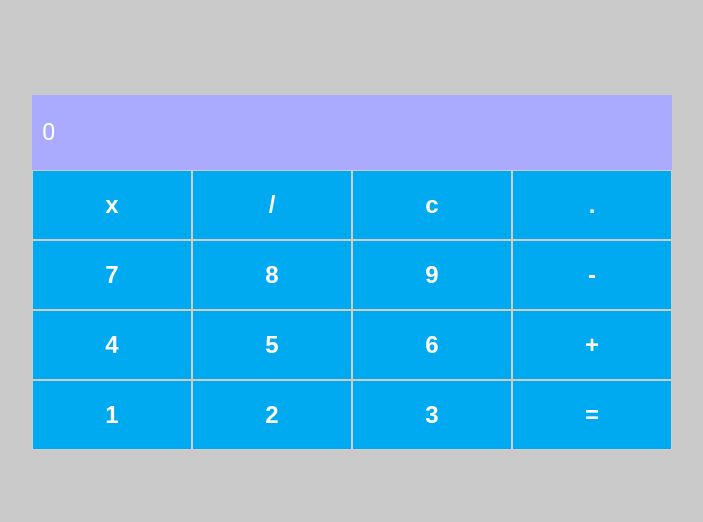
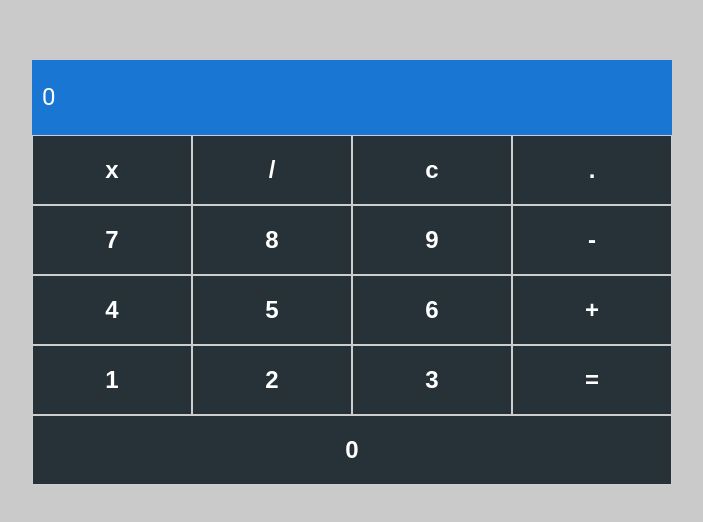
Before and after one commit to endryus7/Calculadora-com-React, a React (Create React App) app in the folder desafio01-calculadora/: page / in a window 1280 px wide. Shown: the part 128-650 px from the top of the page, without its empty margins (288-991 px from the left). Built offline with nearby package versions, Linux system fonts and the light colour scheme.

Commit message:
Adicionando o zero e mudando a cor

```diff
--- a/desafio01-calculadora/src/App.js
+++ b/desafio01-calculadora/src/App.js
@@ -1,7 +1,7 @@
 import Input from './components/Input';
 import Button from './components/Button';
 
-import { Container, Content, Row, } from './styles'
+import { Container, Content, Row, ZeroRow } from './styles'
 import { useState } from 'react';
 
 
@@ -120,6 +120,9 @@ const App = () => {
             <Button label="3" onClick={() => handleAddNumber('3')}/>
             <Button label="=" onClick={handleEquals}/>
         </Row>
+        <ZeroRow>
+            <Button label="0" onClick={() => handleAddNumber('0')}/>
+        </ZeroRow>
         </Content>
     </Container>
   );
--- a/desafio01-calculadora/src/components/Button/styles.js
+++ b/desafio01-calculadora/src/components/Button/styles.js
@@ -3,7 +3,7 @@ import styled from 'styled-components';
 export const ButtonContainer = styled.button`
     padding: 20px;
     border: 1px solid #CDCDCD;
-    background-color: #00AAF0;
+    background-color: #263238;
     color: #FFFFFF;
     font-size: 24px;
     font-weight: 700;
--- a/desafio01-calculadora/src/components/Input/styles.js
+++ b/desafio01-calculadora/src/components/Input/styles.js
@@ -3,7 +3,6 @@ import styled from 'styled-components'
 export const InputContainer = styled.div`
     width: 100%;
     height: 75px;
-    background-color:#AAAAFF;
 
     display: flex;
     align-items: center;
@@ -15,7 +14,7 @@ export const InputContainer = styled.div`
     input {
         width: 100%;
         height: 75px;
-        background-color: #AAAAFF;
+        background-color: #1976D2;
         border: 0;
         display: flex;
         flex-direction: column;
--- a/desafio01-calculadora/src/styles.js
+++ b/desafio01-calculadora/src/styles.js
@@ -28,3 +28,12 @@ export const Column = styled.div`
     justify-content: space-between;
     align-items: center;
 `
+
+export const ZeroRow = styled.div`
+  width: 100%;
+  display: flex;
+  flex-direction: row;
+  justify-content: space-between;
+  align-items: center;
+  margin-top: 0px;
+`;
```
